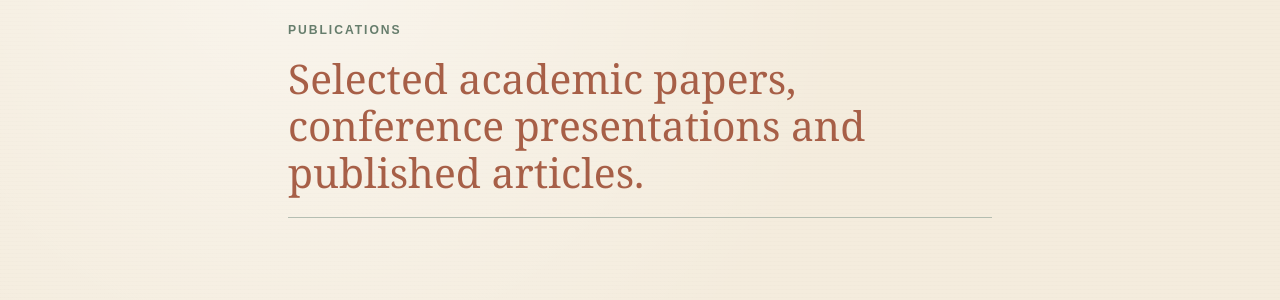
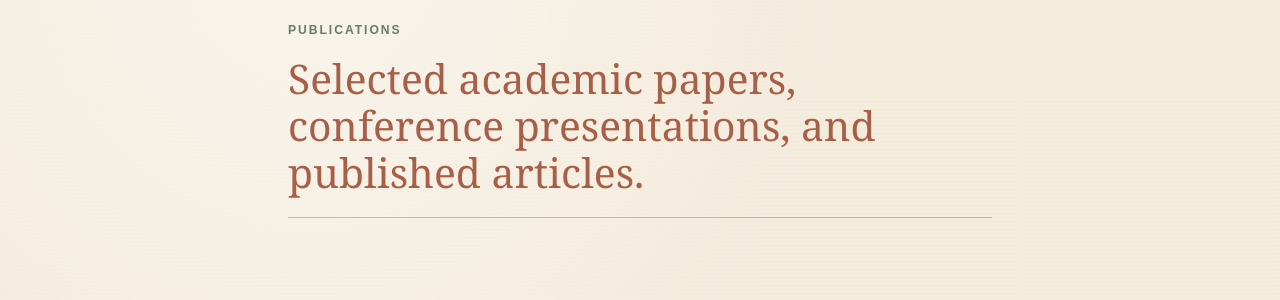
Before and after one commit to pytfarrugia-bit/pytfarrugia-bit.github.io, a Jekyll site: the page publications.html, which Jekyll copies as it is, in a window 1280 px wide. Shown: the part 157-457 px from the top of the page. Built offline with Jekyll 4.4.1, drawn with Linux system fonts in a browser that asks for light colours.

```diff
--- a/publications.html
+++ b/publications.html
@@ -3,7 +3,7 @@
 <head>
   <meta charset="utf-8">
   <meta name="viewport" content="width=device-width, initial-scale=1">
-  <meta name="description" content="Selected academic papers, conference presentations and published articles by Peter Marc Farrugia.">
+  <meta name="description" content="Selected academic papers, conference presentations, and published articles by Peter Marc Farrugia.">
   <title>Publications · Peter Marc Farrugia</title>
   <link rel="icon" href="logo-mark.svg" type="image/svg+xml">
   <link rel="stylesheet" href="style.css">
@@ -27,7 +27,7 @@
 
   <main class="archive-page">
     <p class="eyebrow">Publications</p>
-    <h1>Selected academic papers, conference presentations and published articles.</h1>
+    <h1>Selected academic papers, conference presentations, and published articles.</h1>
 
     <section class="publication-list" aria-label="Publications and presentations">
       <article class="publication-entry">
```
